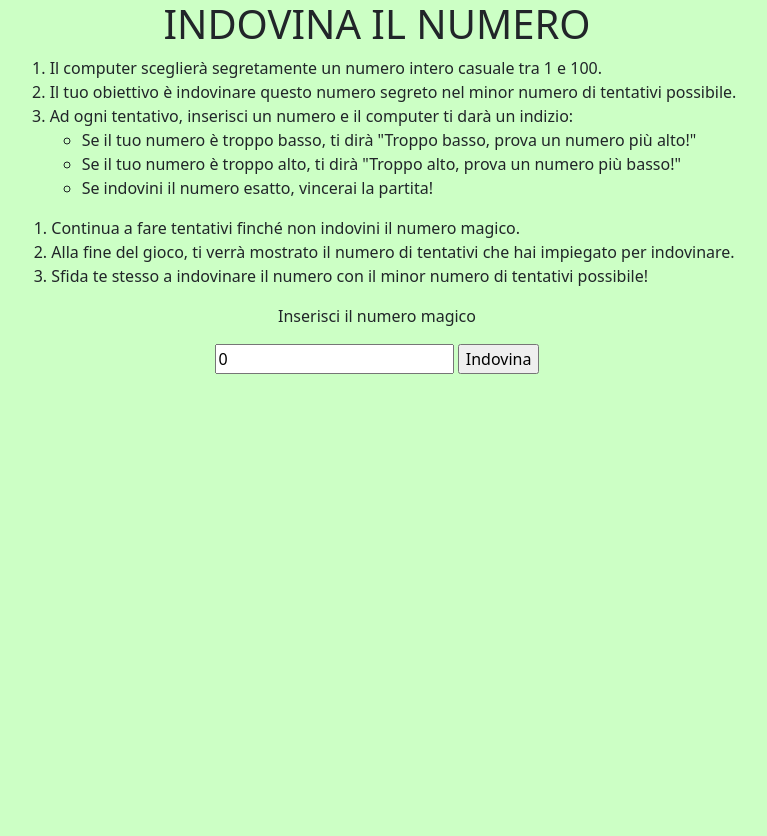
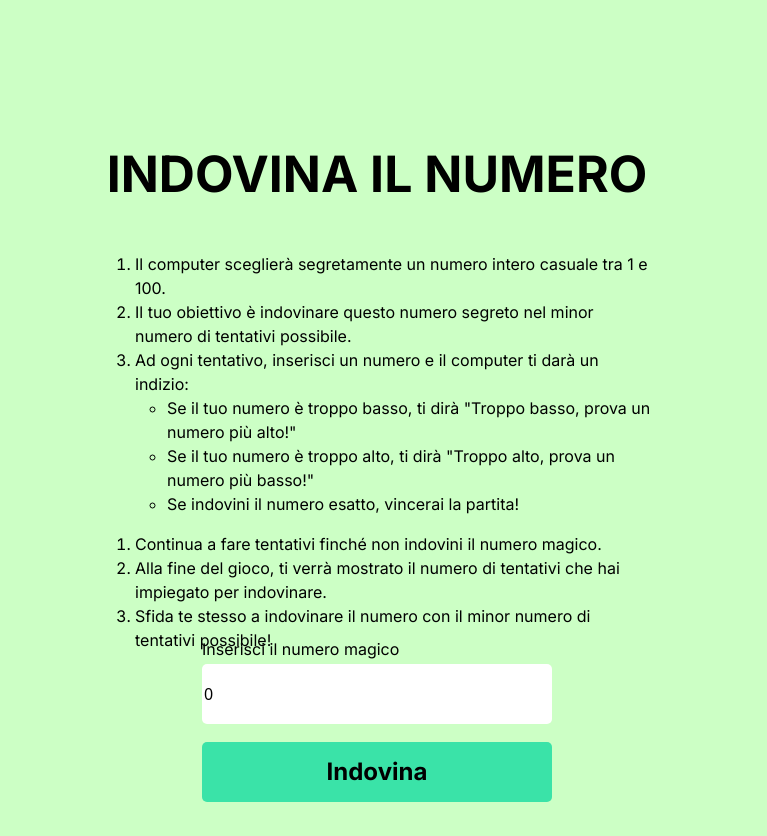
Before and after one commit to Crif14/RandomNumberv3, a plain HTML site: page index.html in a window 1280 px wide. Shown: the whole page, without its empty margins (263-1030 px from the left). Before the commit the page ends 800 px from the top, so only its background shows below. Drawn offline with nearby package versions, Linux system fonts and the light colour scheme.

Commit message:
stili finiti

```diff
--- a/index.html
+++ b/index.html
@@ -9,9 +9,10 @@
     </head>
     <body class="sfondo">
         <div class="center">
-            <h1>
+            <h1 id="titolo">
                 INDOVINA IL NUMERO
             </h1>
+            <div id="regole">
                 <ol>
                     <li>
                         Il computer sceglierà segretamente un numero intero casuale tra 1 e 100.
@@ -45,16 +46,16 @@
                         Sfida te stesso a indovinare il numero con il minor numero di tentativi possibile!
                     </li>
                 </ol>
-            <p>
-                Inserisci il numero magico
-            </p>
+            </div>
+            <div class="center">
+                    <p id="info1">Inserisci il numero magico</p>
                 <form method="get">
                     <input type="number" id="user_guess" value="0">
-                <input type="button" id="button" value="Indovina">
+                    <br>
+                    <input type="button" id="button1" value="Indovina">
                 </form>
-            <p id="mess_life">
-
-            </p>
+                <p id="mess_life"></p>
+            </div>
         </div>
     </body>
 </html>
--- /dev/null
+++ b/static/css/button.css
@@ -0,0 +1,12 @@
+#button1{
+    width: 350px;
+    height: 60px;
+    background: #3AE3A8;
+    border-radius: 5px;
+    font-family: 'Inter';
+    font-style: normal;
+    font-weight: bold;
+    font-size: 24px;
+    color: #000000;
+    border-style: hidden;
+}
--- /dev/null
+++ b/static/css/common.css
@@ -0,0 +1 @@
+@import url('https://fonts.googleapis.com/css2?family=Inter:ital,opsz,wght@0,14..32,100..900;1,14..32,100..900&display=swap');
--- /dev/null
+++ b/static/css/input.css
@@ -0,0 +1,8 @@
+#user_guess{
+    width: 350px;
+    height: 60px;
+    border-radius: 5px;
+    margin-bottom: 18px;
+    border-style: hidden;
+    background-color: white;
+}
--- /dev/null
+++ b/static/css/scritte.css
@@ -0,0 +1,20 @@
+#regole, #info1, #mess_life{
+    font-family: "Inter";
+    font-weight: normal;
+    font-size: 16px;
+    line-height: auto;
+    color: #000000;
+}
+#regole{
+    margin-bottom: 80px;
+    width: 548px;
+    height: 305px;
+}
+#info1{
+    margin-bottom: 3px;
+    width: 350px;
+}
+#mess_life{
+    margin-top: 18px;
+    align-items: center;
+}
--- a/static/css/style.css
+++ b/static/css/style.css
@@ -1,2 +1,7 @@
 @import "center.css";
-@import "body.css"
+@import "body.css";
+@import "common.css";
+@import "title.css";
+@import "scritte.css";
+@import "button.css";
+@import "input.css"
--- /dev/null
+++ b/static/css/title.css
@@ -0,0 +1,8 @@
+#titolo{
+    margin-top: 144px;
+    margin-bottom: 48px;
+    font-family: 'inter';
+    font-weight: bold;
+    font-size: 50px;
+    color: #000000;
+}
```
Lines whose indentation alone changed are shown as unchanged.
